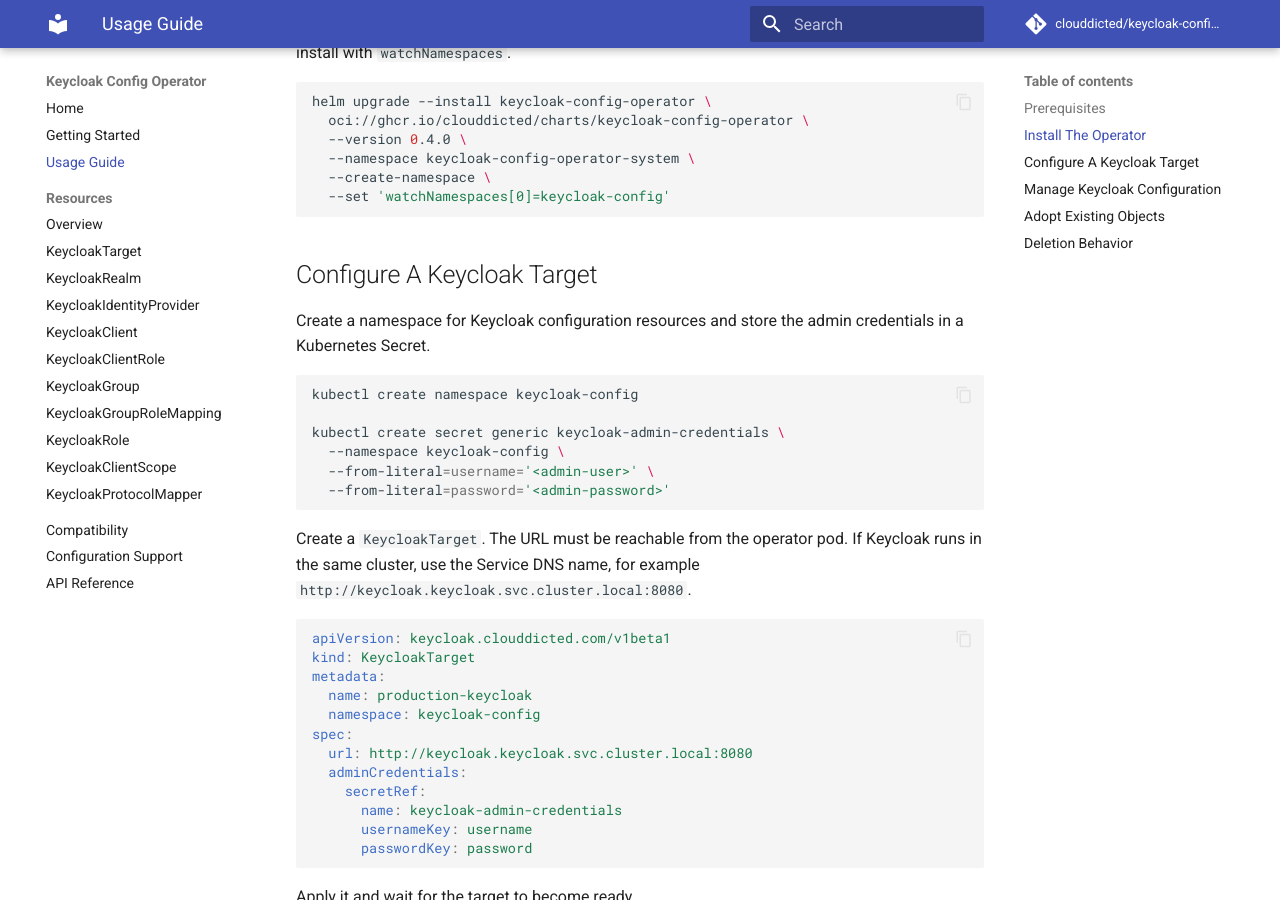
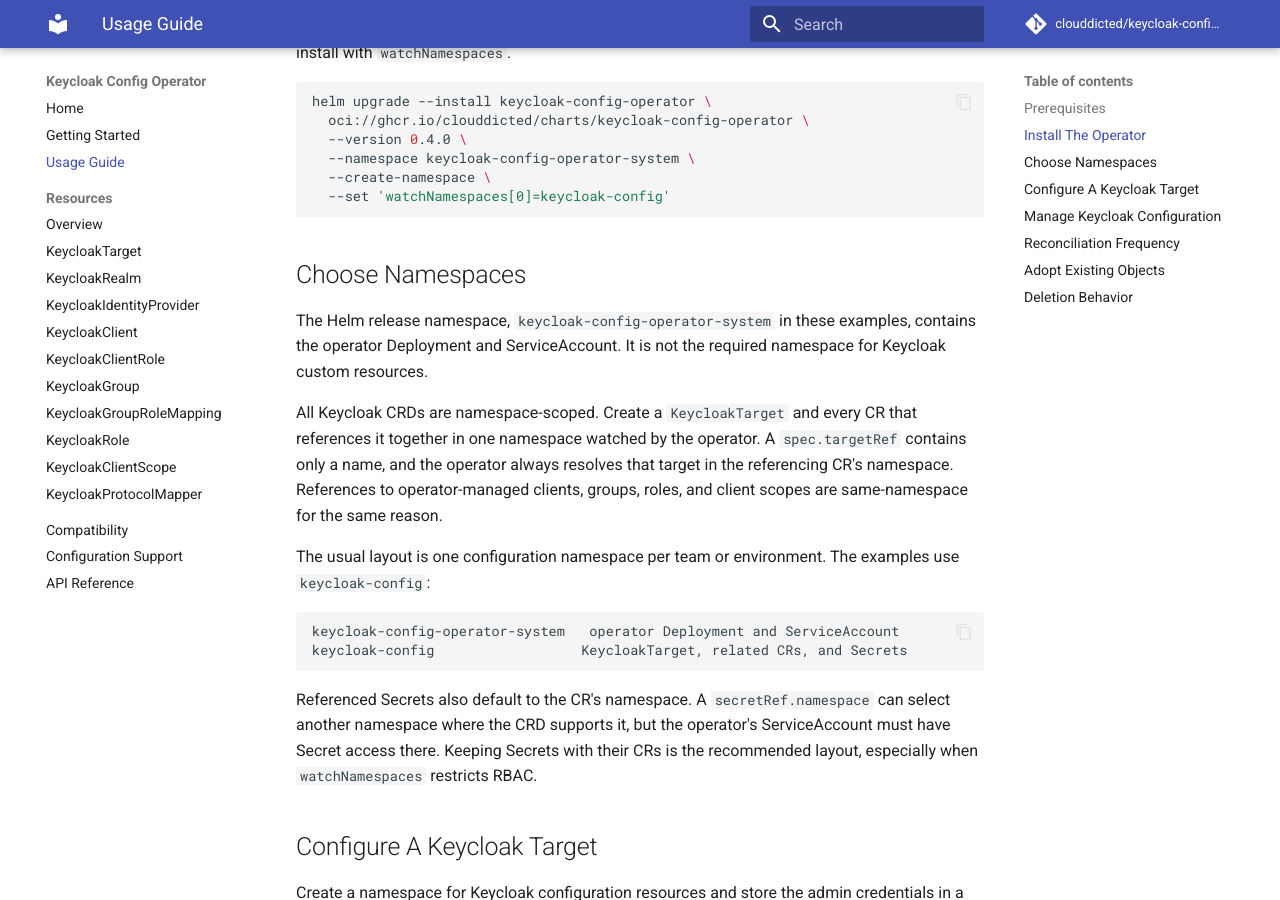
Before and after one commit to clouddicted/keycloak-config-operator, an MkDocs documentation site: the page built from docs/usage.md, in a window 1280 px wide and 900 px high, scrolled down 649 px. Built offline with MkDocs 1.6.1 and Material for MkDocs 9.7.7, drawn with Linux system fonts in a browser that asks for light colours; comment, search, counter and statistics services are not loaded; the version menu is left out; some of the changed text lies outside the part shown.

Commit message:
docs(operations): clarify namespaces and reconciliation

````diff
--- a/docs/usage.md
+++ b/docs/usage.md
@@ -31,6 +31,31 @@ helm upgrade --install keycloak-config-operator \
   --create-namespace \
   --set 'watchNamespaces[0]=keycloak-config'
 ```
+
+## Choose Namespaces
+
+The Helm release namespace, `keycloak-config-operator-system` in these examples,
+contains the operator Deployment and ServiceAccount. It is not the required
+namespace for Keycloak custom resources.
+
+All Keycloak CRDs are namespace-scoped. Create a `KeycloakTarget` and every CR
+that references it together in one namespace watched by the operator. A
+`spec.targetRef` contains only a name, and the operator always resolves that
+target in the referencing CR's namespace. References to operator-managed
+clients, groups, roles, and client scopes are same-namespace for the same reason.
+
+The usual layout is one configuration namespace per team or environment. The
+examples use `keycloak-config`:
+
+```text
+keycloak-config-operator-system   operator Deployment and ServiceAccount
+keycloak-config                  KeycloakTarget, related CRs, and Secrets
+```
+
+Referenced Secrets also default to the CR's namespace. A `secretRef.namespace`
+can select another namespace where the CRD supports it, but the operator's
+ServiceAccount must have Secret access there. Keeping Secrets with their CRs is
+the recommended layout, especially when `watchNamespaces` restricts RBAC.
 
 ## Configure A Keycloak Target
 
@@ -170,6 +195,23 @@ Ready resources have a `Ready=True` condition. If a resource depends on a target
 realm, client, or client scope that is not ready yet, the operator reports that in
 the resource status and retries reconciliation.
 
+## Reconciliation Frequency
+
+Reconciliation is currently event-driven. The operator checks a resource when
+it is created or updated and when an existing resource is resumed after the
+operator starts. It does not run a periodic successful-state resync.
+
+Consequently, after a successful reconciliation, an unchanged CR is not checked
+again on a schedule. Out-of-band changes made directly in Keycloak are detected
+only on the next CR update or after the operator restarts and resumes existing
+resources. Changes to referenced Secrets or other CRs do not themselves enqueue
+dependent resources.
+
+Retryable reconciliation failures, such as an unavailable target or Secret, are
+retried after 60 seconds. Failed remote deletion attempts use a 30-second retry.
+These are failure retries, not periodic drift checks. To request an immediate
+check without changing the spec, update a harmless custom annotation on the CR.
+
 ## Adopt Existing Objects
 
 For existing Keycloak configuration, start with `managementPolicy: ObserveOnly`.
````
Also changed, not shown: README.md (+13 -1 lines), docs/getting-started.md (+5 -0 lines), docs/index.md (+3 -2 lines), docs/resources/index.md (+17 -3 lines), docs/resources/keycloak-target.md (+8 -0 lines).
